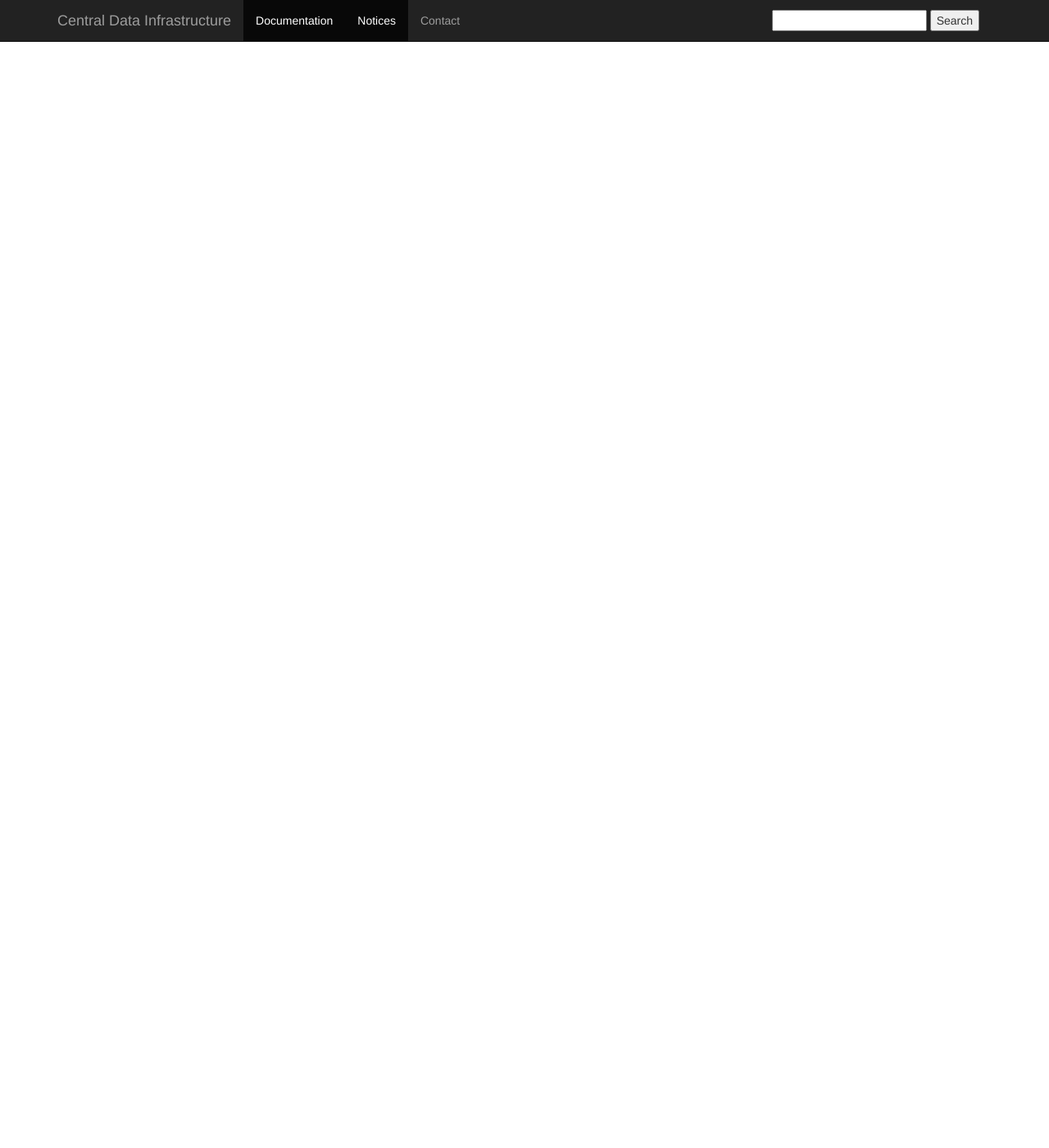
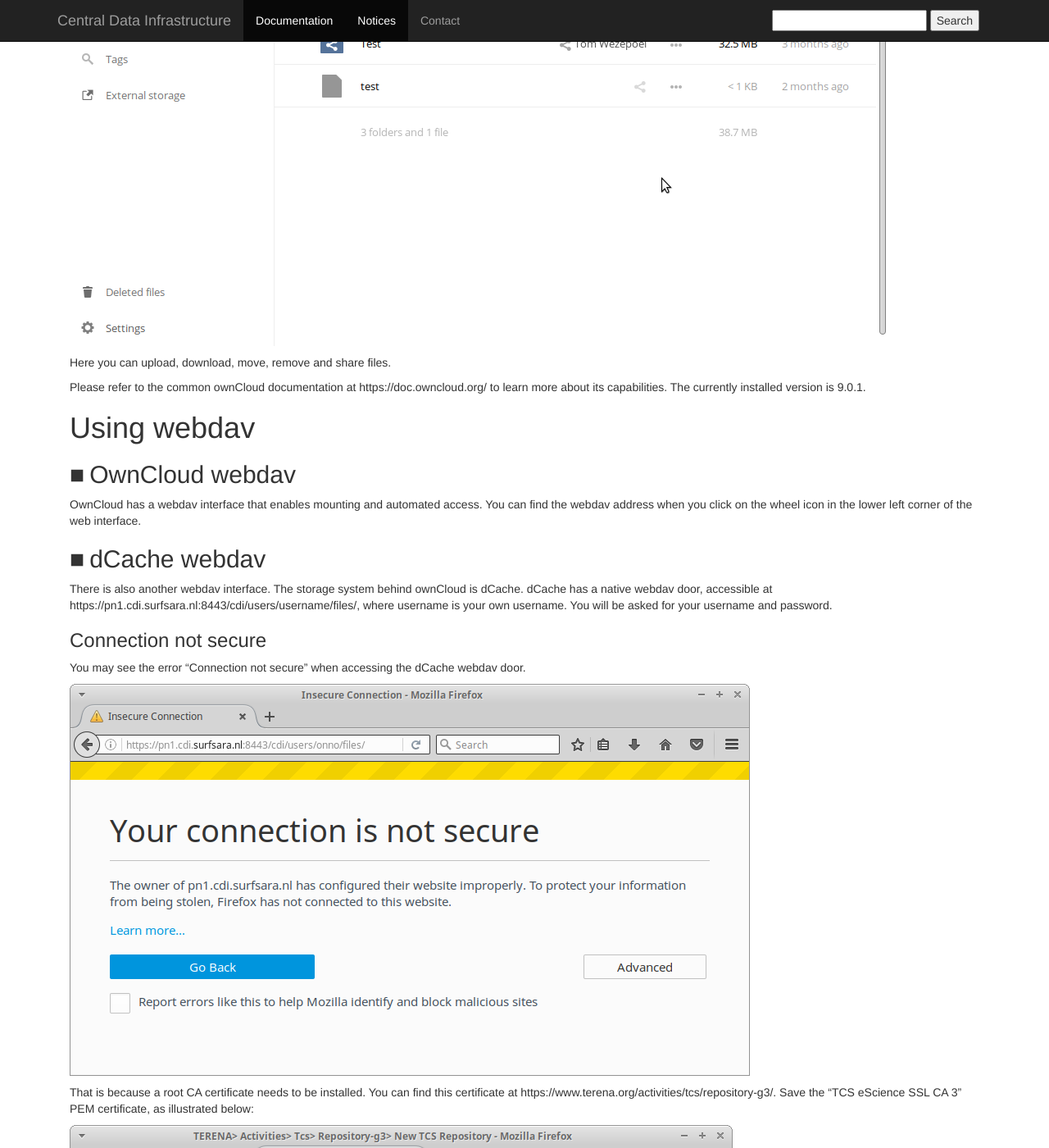
Before and after one commit to sara-nl/cdidocs, a Jekyll site: the page built from index.markdown, in a window 1280 px wide and 1400 px high, scrolled down 1581 px. Shown: the whole window at 82% size. Built offline with Jekyll 4.4.1, drawn with Linux system fonts in a browser that asks for light colours; some of the changed text lies outside the part shown.

Commit message:
Update index.markdown

```diff
--- a/index.markdown
+++ b/index.markdown
@@ -4,3 +4,59 @@ layout: default
 # SURFsara Central Data infrastructure documentation
 
 We're working on documentation for the SURFsara Central Data Infrastructure (CDI). Stay tuned.
+
+# What is the Central Data Infrastructure?
+
+We're working on a description.
+
+# Getting access to the CDI
+
+To get access to the CDI for testing, contact our advisors at helpdesk@surfsara.nl?subject=Requesting%20access%20to%20CDI. If granted, you will get a username and password.
+
+# Logging in to the portal
+
+To access the ownCloud portal, go to https://portal.cdi.surfsara.nl. You will see a login screen:
+
+![cdi_portal_login](images/cdi-portal-login.png)
+
+Log in with your username and password. You will then see the ownCloud portal interface:
+
+![cdi_portal](images/cdi-portal.png)
+
+Here you can upload, download, move, remove and share files.
+
+Please refer to the common ownCloud documentation at https://doc.owncloud.org/ to learn more about its capabilities. The currently installed version is 9.0.1.
+
+# Using webdav
+
+## OwnCloud webdav
+
+OwnCloud has a webdav interface that enables mounting and automated access. You can find the webdav address when you click on the wheel icon in the lower left corner of the web interface.
+
+## dCache webdav
+
+There is also another webdav interface. The storage system behind ownCloud is dCache. dCache has a native webdav door, accessible at https://pn1.cdi.surfsara.nl:8443/cdi/users/username/files/, where username is your own username. You will be asked for your username and password.
+
+### Connection not secure
+
+You may see the error "Connection not secure" when accessing the dCache webdav door.
+
+![cdi_portal](images/connection-not-secure.png)
+
+That is because a root CA certificate needs to be installed. You can find this certificate at https://www.terena.org/activities/tcs/repository-g3/. Save the "TCS eScience SSL CA 3" PEM certificate, as illustrated below:
+
+![cdi_portal](images/download-ca-cert.png)
+
+Then (in Firefox; other browser may behave differently) go to Preferences -> Advanced -> Certificates -> View certificates.
+
+![cdi_portal](images/import-ca-root-cert.png)
+
+Click Import and select the certificate you have just downloaded. You will see the following dialogue:
+
+![cdi_portal](images/trust-ca-cert.png)
+
+Select all checkboxes and click OK. Then go back to the webdav interface and refresh the page.
+
+# Other access protocols
+
+dCache is also accessible via other file transfer protocols. GridFTP is one of them, that may be interesting in cases where the geographical distance is large, or where large amounts of data need to be transferred. GridFTP is designed to offer the best performance in such cases. Contact us if you want to experiment with that.
```
